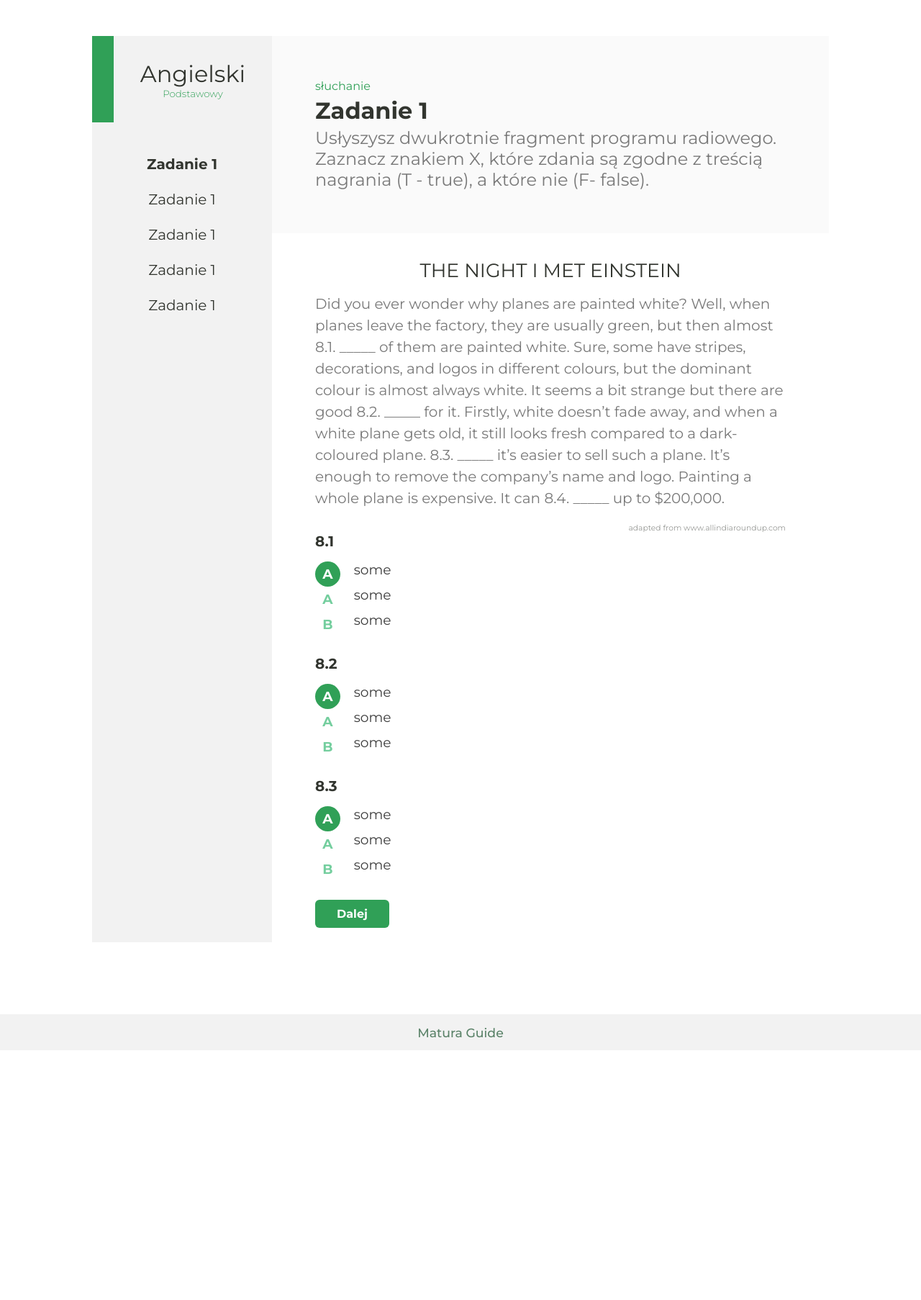
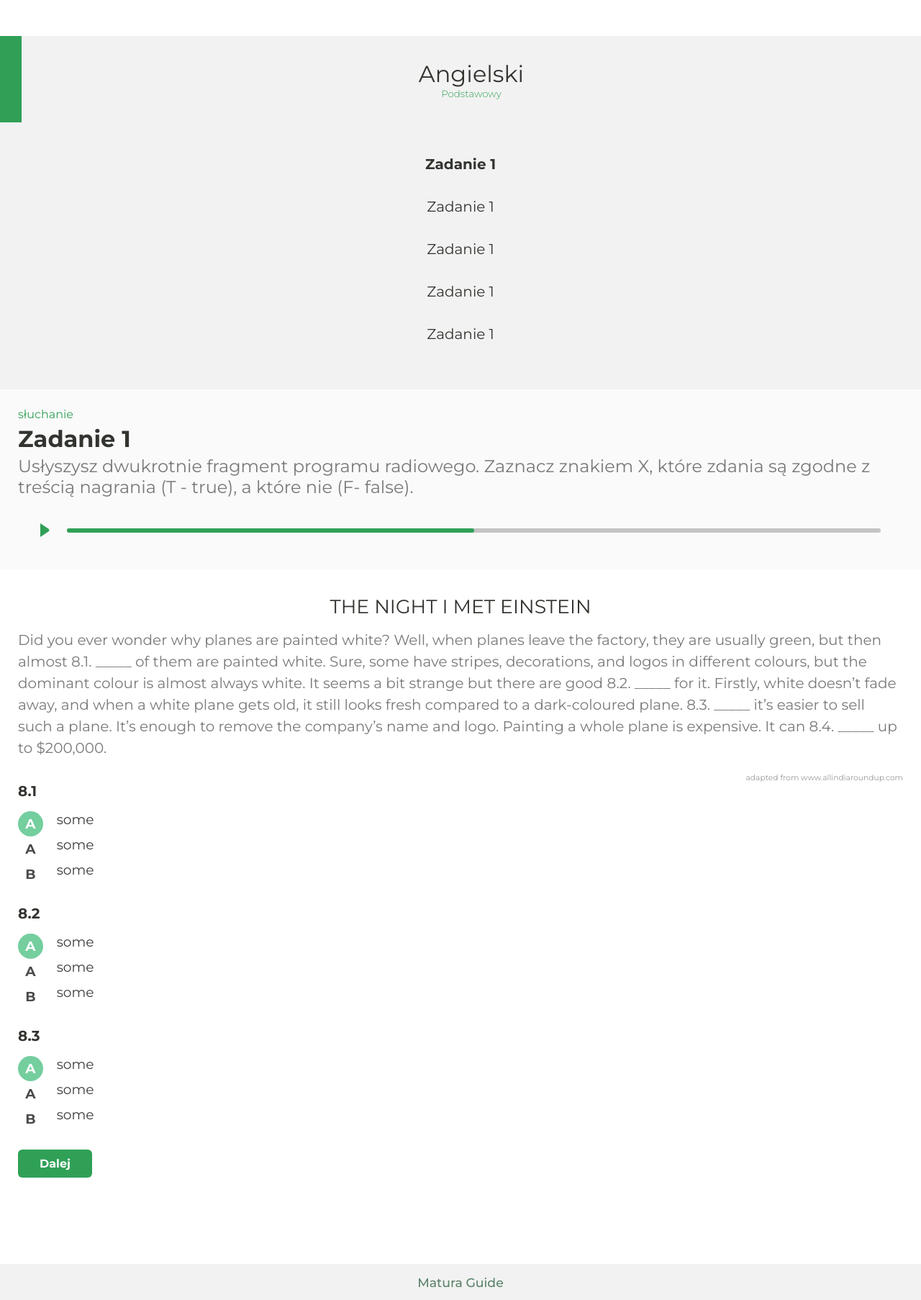
Before and after one commit to Jeboczek/maturaguide-web, a Django app: template play/templates/play.html in a window 1280 px wide; the page is wider, and only the part inside the window is pictured. Shown: the part 80-1886 px from the top of that part at 72% size. Before the commit the page ends 1539 px from the top of that part, so only its background shows below. Run offline with Django 3.2, Linux system fonts and the light colour scheme; the template is opened without the code that fills it, so the values that code supplies are empty; style sheets or scripts are compiled from the project's sources.

Commit message:
Do some changes in style and add blank to Excercise fields

```diff
--- a/play/templates/play.html
+++ b/play/templates/play.html
@@ -23,6 +23,12 @@
             <p id="question-content">
                 Usłyszysz dwukrotnie fragment programu radiowego. Zaznacz znakiem X, które zdania są zgodne z treścią nagrania (T - true), a które nie (F- false).
             </p>
+            <div class="sound-play-holder">
+                <img src="/static/img/play.svg">
+                <div class="sound-play-progressbar">
+                    <div class="progressbar-status"></div>
+                </div>
+            </div>
         </div>
         <div id="play-content-article">
             <h1 id="exercise-header">The night i met einstein</h1>
--- a/static/style/src/_play.scss
+++ b/static/style/src/_play.scss
@@ -55,7 +55,7 @@ div#play{
                 li{
                     font-size: 15pt;
                     color: $HColor;
-                    margin-bottom: 25px;
+                    margin-bottom: 35px;
                     cursor: pointer;
 
                     transition: 0.2s opacity;
@@ -165,11 +165,11 @@ div#play{
                     justify-content: center;
                     border-radius: 100%;
                     font-weight: bold;
-                    color: $buttonColor;
+                    color: #4B4B4B;
                     margin-right: 1em;
 
                     &.selected{
-                        background-color: $mainColorDarker;
+                        background-color: $buttonColor;
                         color: white;
                     }
                 }
@@ -184,7 +184,42 @@ div#play{
 
 }
 
-@media screen and (max-width: 900px) {
+div.sound-play-holder{
+    width: 95%;
+    height: 50px;
+    margin-left: auto;
+    margin-right: auto;
+    display: flex;
+    justify-content: center;
+    align-items: center;
+    flex-direction: row;
+
+    margin-top: 20px;
+
+    img:first-child{
+        margin-right: 1.5em;
+        height: 19px;
+        cursor: pointer;
+    }
+
+    div.sound-play-progressbar{
+        width: 100%;
+        height: 6px;
+        border-radius: 10px;
+        background-color: $progressBarBackground;
+
+        div.progressbar-status{
+            width: 50%;
+            height: 100%;
+            background-color: $mainColorDarker;
+            border-radius: 10px;
+
+        }
+    }
+
+}
+
+@media screen and (max-width: 1300px) {
     div#play{
         width: 100%;
         flex-wrap: wrap;
@@ -193,6 +228,9 @@ div#play{
     div#play-nav{
         max-width: 100% !important;
         width: 100% !important;
+        max-height: unset !important;
+        min-height: unset !important;
+        padding-bottom: 30px;
     }
 
     div#play-content{
--- a/static/style/src/_variables.scss
+++ b/static/style/src/_variables.scss
@@ -10,6 +10,8 @@ $fontColor: #797979;
 $HColor: #32352F;
 $playHeader: #FAFAFA;
 
+$progressBarBackground: #C4C4C4;
+
 $inputColor: #D1D1D1;
 $buttonColor: #74CE9E;
 $buttonBackgroundColor: #30A057;
```
Also changed, not shown: maturaguideapi/models.py (+4 -4 lines), maturaguideapi/migrations/0021_auto_20211019_2130.py (added), static/img/pause.svg (added), static/img/play.svg (added).
